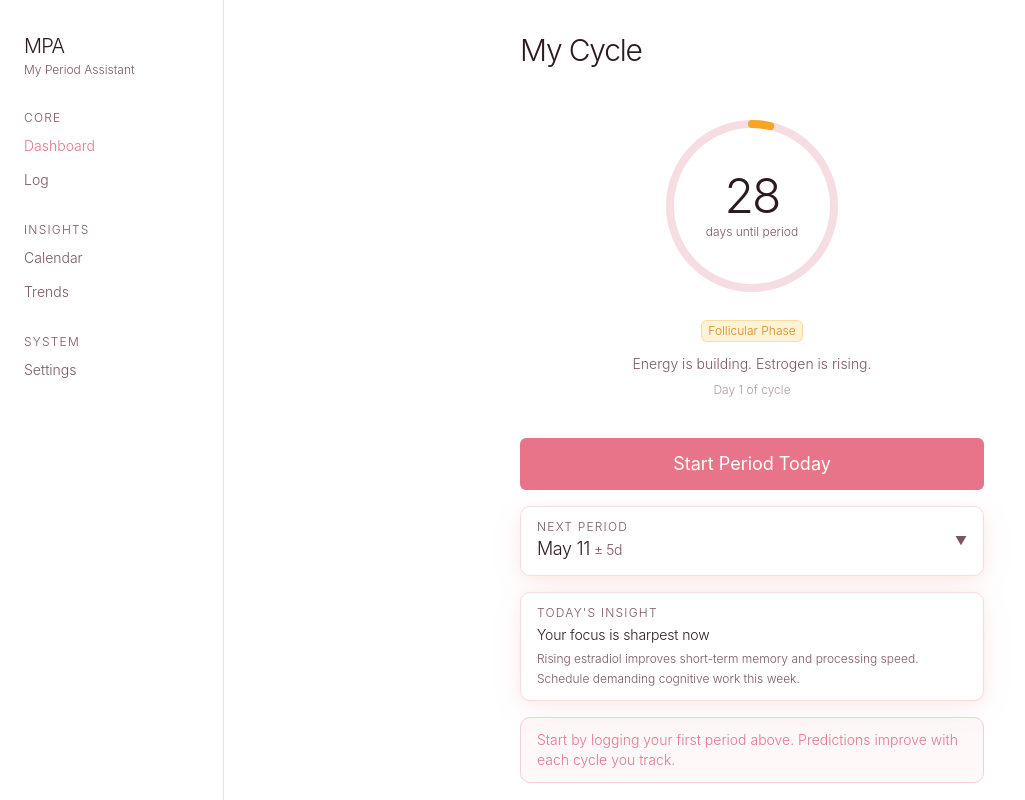
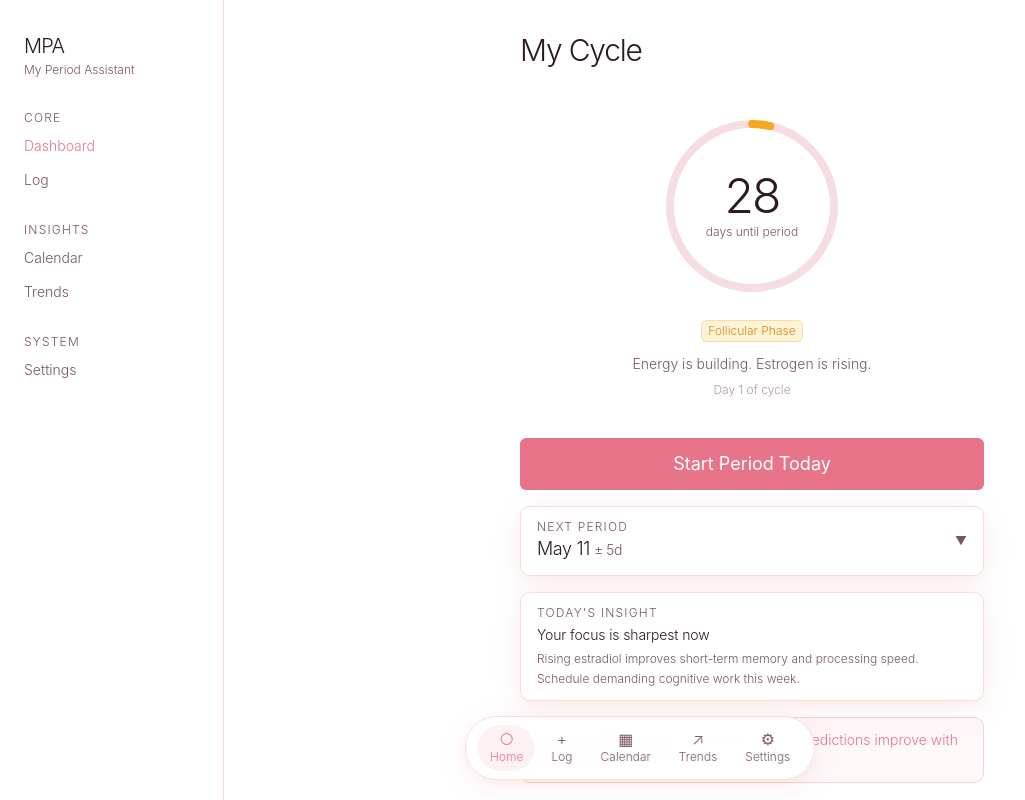
Before and after one commit to avinashamanchi/mpa, a React (Vite) app: page /#/ in a window 1280 px wide. Shown: the whole page, without its empty margins (0-1025 px from the left). Built offline with nearby package versions, Linux system fonts and the light colour scheme.

Commit message:
feat: floating pill nav replaces sidebar+bottom split

```diff
--- a/src/components/layout/BottomNav.jsx
+++ b/src/components/layout/BottomNav.jsx
@@ -10,21 +10,23 @@ const NAV_ITEMS = [
 
 export function BottomNav() {
   return (
-    <nav className="fixed bottom-0 inset-x-0 bg-white/95 backdrop-blur border-t border-border-default lg:hidden z-50">
-      <div className="flex">
+    <nav className="fixed bottom-5 left-1/2 -translate-x-1/2 z-50">
+      <div className="flex items-center gap-1 bg-white/95 backdrop-blur-md border border-border-default rounded-full shadow-stripe-sm px-3 py-2">
         {NAV_ITEMS.map(item => (
           <NavLink
             key={item.to}
             to={item.to}
             end={item.to === '/'}
             className={({ isActive }) =>
-              `flex-1 flex flex-col items-center py-3 text-xs font-light transition-colors ${
-                isActive ? 'text-primary' : 'text-body'
+              `flex flex-col items-center px-3 py-1.5 rounded-full text-xs font-light transition-all ${
+                isActive
+                  ? 'bg-primary/10 text-primary'
+                  : 'text-body hover:text-heading hover:bg-border-default/50'
               }`
             }
           >
-            <span className="text-lg leading-none mb-0.5">{item.icon}</span>
-            {item.label}
+            <span className="text-base leading-none mb-0.5">{item.icon}</span>
+            <span className="hidden sm:block">{item.label}</span>
           </NavLink>
         ))}
       </div>
```
